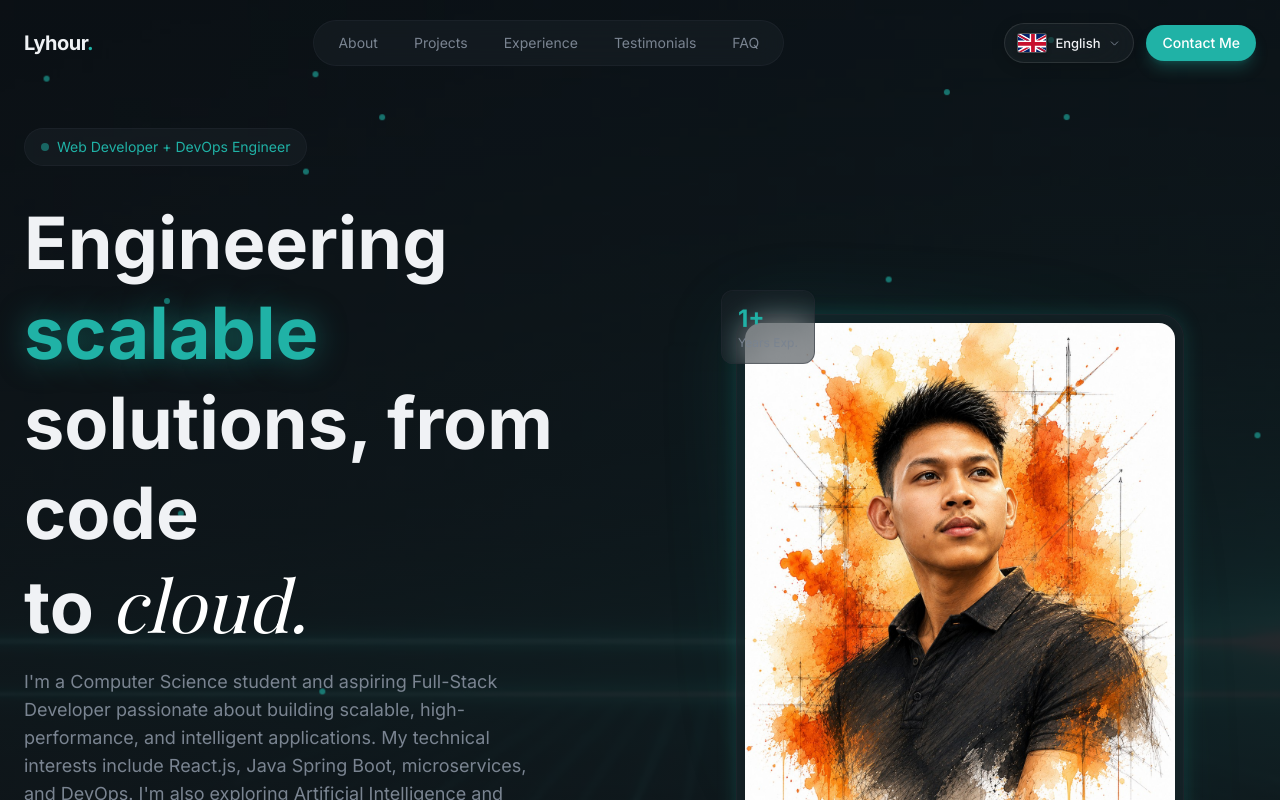
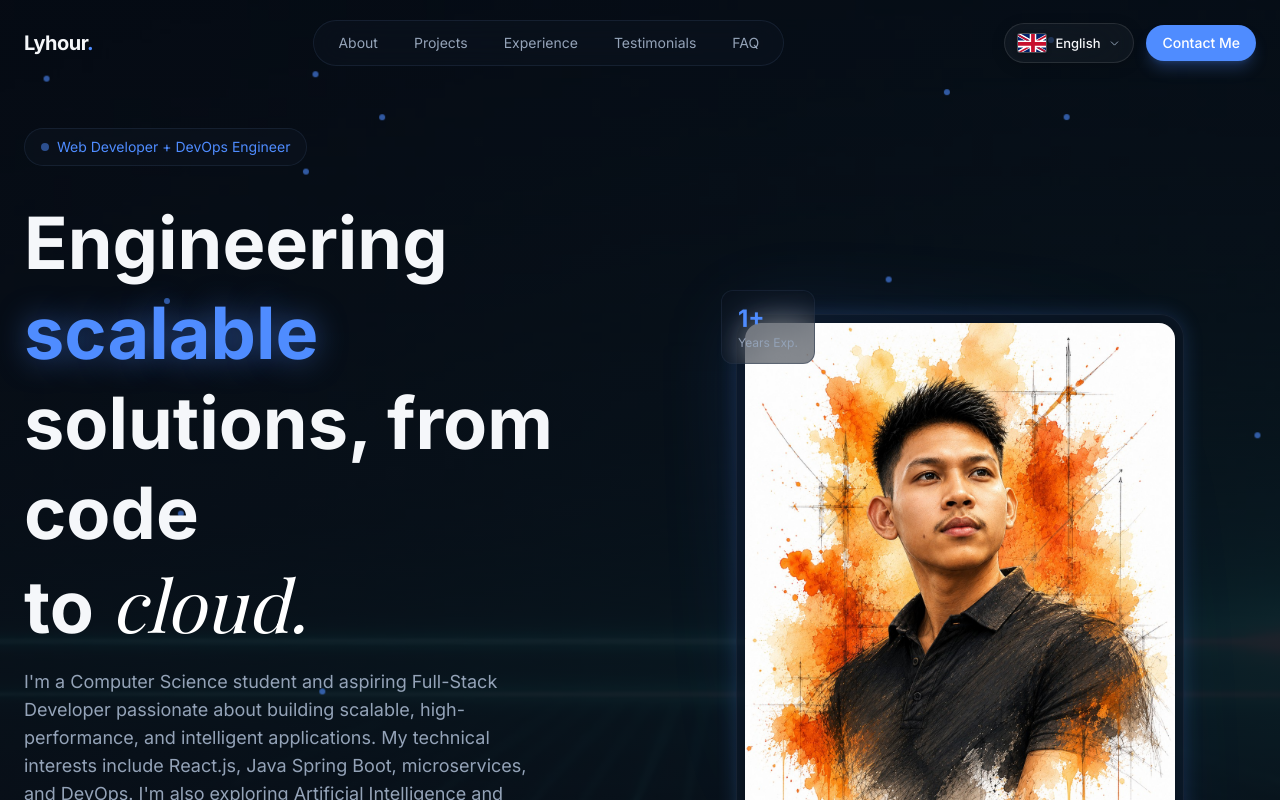
Before and after one commit to Dara79kh/my-portfolio, a React (Vite) app: page / in a window 1280 px wide. Shown: the top 800 px of the page. Built offline with nearby package versions, Linux system fonts and the light colour scheme; a web font is replaced by a local one.

Commit message:
Update style

```diff
--- a/src/index.css
+++ b/src/index.css
@@ -8,31 +8,26 @@
   --font-chinese: "Noto Sans SC", sans-serif;
   --font-serif: "Playfair Display", serif;
 
-  --color-background: #0f1418;
+  --color-background: #080d16;
+  --color-foreground: #f5f7fa;
 
-  --color-foreground: #f0f2f5;
+  --color-card: #111a28;
 
-  --color-card: #141a1f;
-
-  --color-primary: #20b2a6;
-
+  --color-primary: #4f8cff;
   --color-primary-foreground: #ffffff;
 
-  --color-secondary: #1f2830;
+  --color-secondary: #162235;
+  --color-secondary-foreground: #22d3ee;
 
-  --color-secondary-foreground: #2bb2a6;
+  --color-muted: #1a2638;
+  --color-muted-foreground: #94a3b8;
 
-  --color-muted: #252e37;
-
-  --color-muted-foreground: #7a8491;
-
-  --color-border: #242b32;
+  --color-border: #223047;
 
   --radius: 0.75rem;
 
-  --color-highlight: #f5a623;
-
-  --color-surface: #1a2329;
+  --color-highlight: #8b7cff;
+  --color-surface: #0d1420;
 }
 
 @layer base {
@@ -219,14 +214,14 @@
     }
   }
 
-  .group:hover .animated-border-path {
+  .group\:hover .animated-border-path {
     animation: animated-border 1.5s linear infinite;
   }
 
-  .animated-border:hover {
-    background-color: color-mix(in srgb, #26c4b8 15%, transparent);
+  .animated-border\:hover {
+    background-color: color-mix(in srgb, #4f8cff 15%, transparent);
     backdrop-filter: blur(16px);
-    box-shadow: 0 0 20px color-mix(in srgb, #26c4b8 20%, transparent);
+    box-shadow: 0 0 20px color-mix(in srgb, #4f8cff 20%, transparent);
   }
 
   .timeline-glow {
--- a/src/sections/Hero.jsx
+++ b/src/sections/Hero.jsx
@@ -3,7 +3,6 @@ import { ArrowRight, Download, ChevronDown } from "lucide-react";
 import { FaGithub, FaLinkedin, FaFacebook } from "react-icons/fa";
 import { FaTelegram } from "react-icons/fa6";
 import { AnimatedBorderButton } from "../components/AnimatedBorderButton";
-
 import { useTranslation } from "react-i18next";
 
 const skills = [
@@ -28,10 +27,15 @@ const skills = [
   "Tailwind CSS",
   "Artificial Intelligence",
 ];
+
 export const Hero = () => {
   const { t } = useTranslation();
+
   const socialLinks = [
-    { icon: FaGithub, href: "https://github.com/Lihuohor79-developer" },
+    {
+      icon: FaGithub,
+      href: "https://github.com/Lihuohor79-developer",
+    },
     {
       icon: FaLinkedin,
       href: "https://www.linkedin.com/in/lihuo-hor-b415a9412",
@@ -40,31 +44,38 @@ export const Hero = () => {
       icon: FaFacebook,
       href: "https://www.facebook.com/share/19LPfRnc7W/?mibextid=wwXIfr",
     },
-    { icon: FaTelegram, href: "https://t.me/Lyhour79QTY" },
+    {
+      icon: FaTelegram,
+      href: "https://t.me/Lyhour79QTY",
+    },
   ];
+
   return (
     <section className="relative min-h-screen flex items-center overflow-hidden">
-      {/* Bg */}
+      {/* Background */}
       <div className="absolute inset-0">
         <img
           src="/hero-bg.jpg"
           alt="Hero image"
           className="w-full h-full object-cover opacity-40"
         />
+
         <div className="absolute inset-0 bg-gradient-to-b from-background/20 via-background/80 to-background" />
       </div>
 
-      {/* Green Dots */}
-
+      {/* Blue Tech Dots */}
       <div className="absolute inset-0 overflow-hidden pointer-events-none">
         {[...Array(30)].map((_, i) => (
           <div
+            key={i}
             className="absolute w-1.5 h-1.5 rounded-full opacity-60"
             style={{
-              backgroundColor: "#20B2A6",
+              backgroundColor: "var(--color-primary)",
               left: `${Math.random() * 100}%`,
               top: `${Math.random() * 100}%`,
-              animation: `slow-drift ${15 + Math.random() * 20}s ease-in-out infinite`,
+              animation: `slow-drift ${
+                15 + Math.random() * 20
+              }s ease-in-out infinite`,
               animationDelay: `${Math.random() * 5}s`,
             }}
           />
@@ -76,12 +87,14 @@ export const Hero = () => {
         <div className="grid lg:grid-cols-2 gap-12 items-center">
           {/* Left Column - Text Content */}
           <div className="space-y-8">
+            {/* Badge */}
             <div className="animate-fade-in">
               <span className="inline-flex items-center gap-2 px-4 py-2 rounded-full glass text-sm text-primary">
                 <span className="w-2 h-2 bg-primary rounded-full animate-pulse" />
                 {t("hero.badge")}
               </span>
             </div>
+
             {/* Headline */}
             <div className="space-y-4">
               <h1 className="text-5xl md:text-6xl lg:text-7xl font-bold leading-tight animate-fade-in animation-delay-100">
@@ -97,16 +110,19 @@ export const Hero = () => {
                   {t("hero.title4")}
                 </span>
               </h1>
+
               <p className="text-lg text-muted-foreground max-w-lg animate-fade-in animation-delay-200">
                 {t("hero.description")}
               </p>
             </div>
+
             {/* CTAs */}
             <div className="flex flex-wrap gap-4 animate-fade-in animation-delay-300">
               <Button size="lg">
                 {t("hero.contact")}
                 <ArrowRight className="w-5 h-5" />
               </Button>
+
               <a
                 href="/my-resume-2026_zfq.pdf"
                 download="my-resume-2026_zfq.pdf"
@@ -124,41 +140,49 @@ export const Hero = () => {
               <span className="text-sm text-muted-foreground">
                 {t("hero.followMe")}
               </span>
+
               {socialLinks.map((social, idx) => (
                 <a
                   key={idx}
                   href={social.href}
+                  target="_blank"
+                  rel="noopener noreferrer"
                   className="p-2 rounded-full glass hover:bg-primary/10 hover:text-primary transition-all duration-300"
                 >
-                  {<social.icon className="w-5 h-5" />}
+                  <social.icon className="w-5 h-5" />
                 </a>
               ))}
             </div>
           </div>
+
           {/* Right Column - Profile Image */}
           <div className="relative animate-fade-in animation-delay-300">
             {/* Profile Image */}
+            <div className="relative max-w-md mx-auto">
+              <div className="absolute inset-0 rounded-3xl bg-gradient-to-br from-primary/30 via-transparent to-primary/10 blur-2xl animate-pulse" />
 
-            <div className="relative max-w-md mx-auto">
-              <div className="absolute inset-0 rounded-3xl bg-gradient-to-br from-primary/30 via-transparent to-primary/10 blur-2xl animate-pulse " />
               <div className="relative glass rounded-3xl p-2 glow-border">
                 <img
                   src="/profile-photo.jpg"
                   alt="Lyhour Hor"
                   className="w-full aspect-[4/5] object-cover rounded-2xl"
                 />
+
                 {/* Floating Badge */}
                 <div className="absolute -bottom-4 -right-4 glass rounded-xl px-4 py-3 animate-float">
                   <div className="flex items-center gap-3">
                     <div className="w-3 h-3 bg-green-500 rounded-full animate-pulse" />
+
                     <span className="text-sm font-medium">
                       {t("hero.available")}
                     </span>
                   </div>
                 </div>
-                {/* Stats Badgs */}
+
+                {/* Stats Badge */}
                 <div className="absolute -top-4 -left-4 glass rounded-xl px-4 py-3 animate-float animation-delay-500">
                   <div className="text-2xl font-bold text-primary">1+</div>
+
                   <div className="text-xs text-muted-foreground">
                     {t("hero.yearsExp")}
                   </div>
@@ -168,11 +192,12 @@ export const Hero = () => {
           </div>
         </div>
 
-        {/* skills section */}
+        {/* Skills Section */}
         <div className="mt-20 animate-fade-in animation-delay-600">
           <p className="text-sm text-muted-foreground mb-6 text-center">
             {t("hero.technologies")}
           </p>
+
           <div className="relative overflow-hidden">
             <div className="flex animate-marquee">
               {[...skills, ...skills].map((skill, idx) => (
@@ -186,10 +211,9 @@ export const Hero = () => {
           </div>
         </div>
       </div>
-      <div
-        className="absolute bottom-8 left-1/2 -translate-x-1/2
-      animate-fade-in animation-delay-800"
-      >
+
+      {/* Scroll Indicator */}
+      <div className="absolute bottom-8 left-1/2 -translate-x-1/2 animate-fade-in animation-delay-800">
         <a
           href="#about"
           className="flex flex-col items-center gap-2 text-muted-foreground hover:text-primary transition-colors group"
@@ -197,6 +221,7 @@ export const Hero = () => {
           <span className="text-xs uppercase tracking-wider">
             {t("hero.scroll")}
           </span>
+
           <ChevronDown className="w-6 h-6 animate-bounce" />
         </a>
       </div>
```
